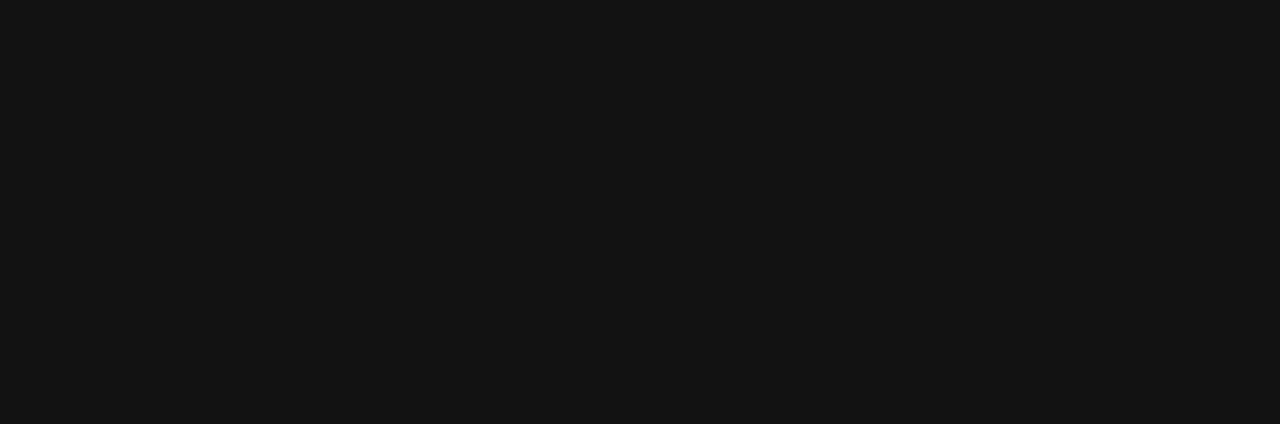
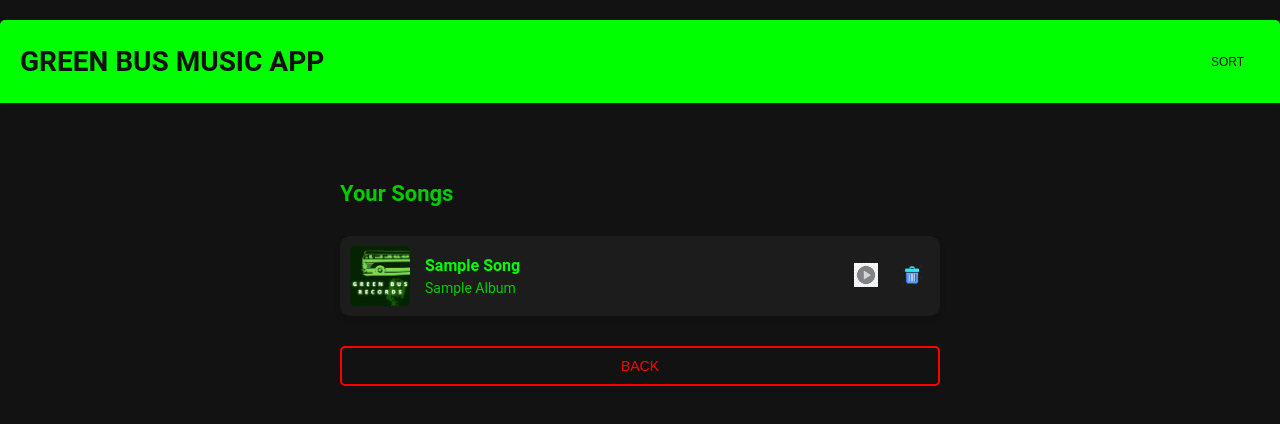
Before and after one commit to SealedXi/GreenBusMusicApp, a React (Create React App) app in the folder green-bus-music-frontend/: page /view-songs in a window 1280 px wide. Before the commit this address had no page. Shown: the top 424 px of the page. Built offline with nearby package versions, Linux system fonts and the light colour scheme.

Commit message:
Song List Page First Commit

```diff
--- a/green-bus-music-frontend/src/App.js
+++ b/green-bus-music-frontend/src/App.js
@@ -1,50 +1,3 @@
-// import React from 'react';
-// import { BrowserRouter as Router, Route, Routes } from 'react-router-dom';
-// import './App.css';
-// import MenuPage from './components/MenuPage';
-// import LoginPage from './components/LoginPage';
-// import RegisterPage from './components/RegisterPage';
-
-// function App() {
-//   return (
-//     <Router>
-//       <div className="App">
-//         <Routes>
-//           <Route path="/" element={<MenuPage />} />
-//           <Route path="/login" element={<LoginPage />} />
-//           <Route path="/register" element={<RegisterPage />} />
-//         </Routes>
-//       </div>
-//     </Router>
-//   );
-// }
-
-// export default App;
-
-// import React from 'react';
-// import { BrowserRouter as Router, Route, Routes } from 'react-router-dom';
-// import './App.css';
-// import MenuPage from './components/MenuPage';
-// import LoginPage from './components/LoginPage';
-// import RegisterPage from './components/RegisterPage';
-// import UserProfile from './components/UserProfile';
-
-// function App() {
-//   return (
-//     <Router>
-//       <div className="App">
-//         <Routes>
-//           <Route path="/" element={<MenuPage />} />
-//           <Route path="/login" element={<LoginPage />} />
-//           <Route path="/register" element={<RegisterPage />} />
-//           <Route path="/profile" element={<UserProfile />} />
-//         </Routes>
-//       </div>
-//     </Router>
-//   );
-// }
-
-// export default App;
 import React from 'react';
 import { BrowserRouter as Router, Route, Routes } from 'react-router-dom';
 import './App.css';
@@ -52,7 +5,8 @@ import MenuPage from './components/MenuPage';
 import LoginPage from './components/LoginPage';
 import RegisterPage from './components/RegisterPage';
 import UserProfile from './components/UserProfile';
-import UploadSongs from './components/UploadSongs'; // Import the new component
+import UploadSongs from './components/UploadSongs';
+import SongLists from './components/SongLists'; // Import the new component
 
 function App() {
   return (
@@ -63,7 +17,8 @@ function App() {
           <Route path="/login" element={<LoginPage />} />
           <Route path="/register" element={<RegisterPage />} />
           <Route path="/profile" element={<UserProfile />} />
-          <Route path="/upload-songs" element={<UploadSongs />} /> {/* Add the new route */}
+          <Route path="/upload-songs" element={<UploadSongs />} />
+          <Route path="/view-songs" element={<SongLists />} /> {/* Add the new route */}
         </Routes>
       </div>
     </Router>
--- /dev/null
+++ b/green-bus-music-frontend/src/components/SongLists.css
@@ -0,0 +1,125 @@
+/* Universal Styles */
+body {
+    font-family: 'Roboto', sans-serif; /* Use a modern font family */
+    margin: 0;
+    padding: 0;
+    background-color: #121212; /* Dark background for a modern look */
+    color: #00ff00; /* Green text color to match the theme */
+  }
+
+  .song-lists-page {
+    display: flex;
+    flex-direction: column;
+    align-items: center;
+    justify-content: flex-start;
+    min-height: 100vh;
+    padding: 20px;
+    text-align: center;
+  }
+
+  .header-banner {
+    background-color: #00ff00;
+    color: #121212;
+    width: 100%;
+    padding: 15px 20px;
+    text-transform: uppercase;
+    font-size: 18px;
+    box-shadow: 0 4px 6px rgba(0, 0, 0, 0.1);
+    display: flex;
+    justify-content: space-between;
+    align-items: center;
+  }
+
+  .sort-button {
+    background-color: #00ff00;
+    color: #121212;
+    border: none;
+    padding: 8px 16px;
+    font-size: 12px;
+    cursor: pointer;
+    text-transform: uppercase;
+    border-radius: 5px;
+    transition: background-color 0.3s ease;
+  }
+
+  .sort-button:hover {
+    background-color: #00cc00;
+  }
+
+  .songs-section {
+    width: 100%;
+    max-width: 600px;
+    margin-top: 20px;
+    text-align: left;
+  }
+
+  .song-item {
+    display: flex;
+    align-items: center;
+    background-color: #1c1c1c;
+    padding: 10px;
+    border-radius: 10px;
+    margin-bottom: 20px;
+    box-shadow: 0 4px 6px rgba(0, 0, 0, 0.1);
+  }
+
+  .album-cover {
+    width: 60px;
+    height: 60px;
+    border-radius: 5px;
+    margin-right: 15px;
+  }
+
+  .song-details {
+    flex-grow: 1;
+  }
+
+  .song-title {
+    font-size: 16px;
+    font-weight: bold;
+    margin: 0;
+    color: #00ff00;
+  }
+
+  .song-album {
+    font-size: 14px;
+    margin: 5px 0 0 0;
+    color: #00cc00;
+  }
+
+  .song-actions {
+    display: flex;
+    align-items: center;
+  }
+
+  .play-button,
+  .delete-button {
+    background: none;
+    border: none;
+    cursor: pointer;
+    margin-left: 10px;
+  }
+
+  .play-button img,
+  .delete-button img {
+    width: 24px;
+    height: 24px;
+  }
+
+  .back-button {
+    background-color: transparent;
+    color: #ff0000;
+    border: 2px solid #ff0000;
+    padding: 10px 20px;
+    font-size: 14px;
+    cursor: pointer;
+    text-transform: uppercase;
+    border-radius: 5px;
+    transition: background-color 0.3s ease, color 0.3s ease;
+    width: 100%;
+  }
+
+  .back-button:hover {
+    background-color: #ff0000;
+    color: #ffffff;
+  }
--- /dev/null
+++ b/green-bus-music-frontend/src/components/SongLists.js
@@ -0,0 +1,60 @@
+import React from 'react';
+import { useNavigate } from 'react-router-dom';
+import './SongLists.css'; // Import the CSS file
+import logo from '../assets/logo.png'; // Album logo or cover art
+import playIcon from '../assets/play.png'; // Placeholder play icon
+import deleteIcon from '../assets/delete.png'; // Placeholder delete icon
+
+const SongLists = () => {
+  const navigate = useNavigate();
+  const defaultSong = {
+    title: "Sample Song",
+    album: "Sample Album",
+    artist: "Sample Artist",
+    cover: logo // Using the logo as a placeholder for the album cover
+  };
+
+  const handleBackClick = () => {
+    navigate('/profile');
+  };
+
+  const handlePlayClick = () => {
+    // Handle play song action
+    console.log("Playing song...");
+  };
+
+  const handleDeleteClick = () => {
+    // Handle delete song action
+    console.log("Deleting song...");
+  };
+
+  return (
+    <div className="song-lists-page">
+      <header className="header-banner">
+        <h1>Green Bus Music App</h1>
+        <button className="sort-button">SORT</button>
+      </header>
+      <div className="songs-section">
+        <h2>Your Songs</h2>
+        <div className="song-item">
+          <img src={defaultSong.cover} alt="Album Cover" className="album-cover" />
+          <div className="song-details">
+            <p className="song-title">{defaultSong.title}</p>
+            <p className="song-album">{defaultSong.album}</p>
+          </div>
+          <div className="song-actions">
+            <button className="play-button" onClick={handlePlayClick}>
+              <img src={playIcon} alt="Play" />
+            </button>
+            <button className="delete-button" onClick={handleDeleteClick}>
+              <img src={deleteIcon} alt="Delete" />
+            </button>
+          </div>
+        </div>
+        <button className="back-button" onClick={handleBackClick}>Back</button>
+      </div>
+    </div>
+  );
+};
+
+export default SongLists;
--- a/green-bus-music-frontend/src/components/UploadSongs.js
+++ b/green-bus-music-frontend/src/components/UploadSongs.js
@@ -1,7 +1,6 @@
 import React, { useState } from 'react';
 import { useNavigate } from 'react-router-dom';
 import './UploadSongs.css'; // Import the CSS file
-import logo from '../assets/logo.png';
 
 const UploadSongs = () => {
   const navigate = useNavigate();
--- a/green-bus-music-frontend/src/components/UserProfile.css
+++ b/green-bus-music-frontend/src/components/UserProfile.css
@@ -30,7 +30,8 @@ body {
   }
 
   .logo {
-    width: 200px; /* Adjust size as needed */
+    width: 150px; /* Adjust size as needed */
+    height: auto; /* Maintain aspect ratio */
     margin: 20px 0;
   }
 
```
Also changed, not shown: green-bus-music-frontend/src/components/UserProfile.js (+0 -44 lines), green-bus-music-frontend/src/assets/delete.png (added), green-bus-music-frontend/src/assets/play.png (added).
